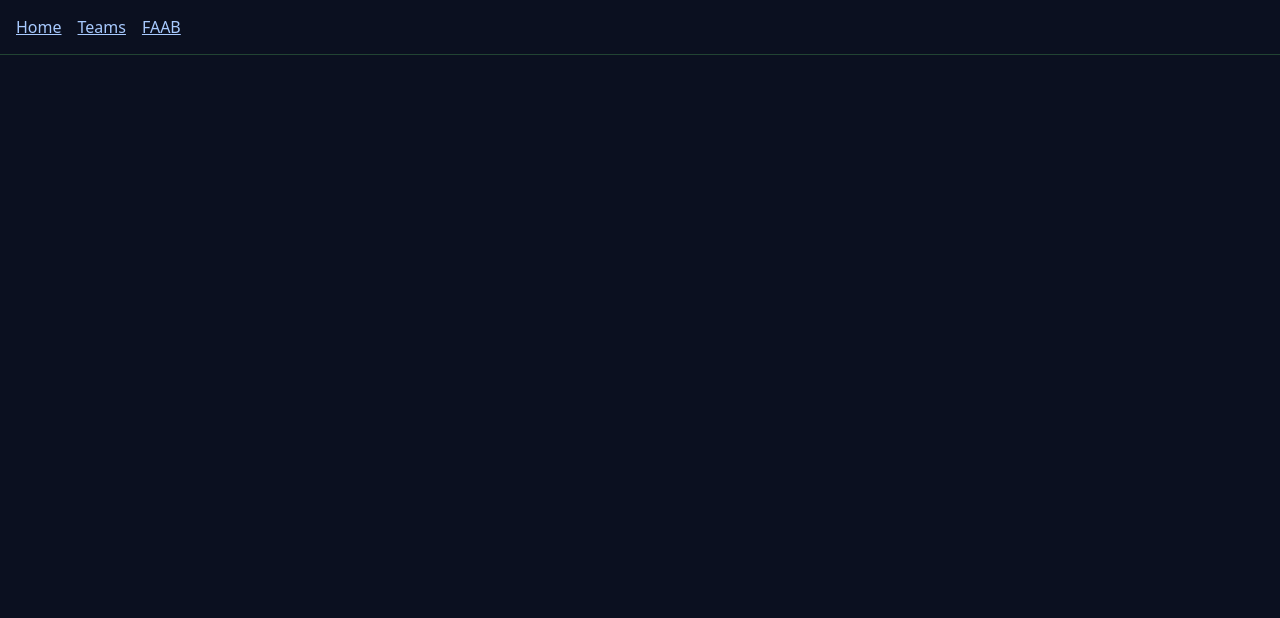
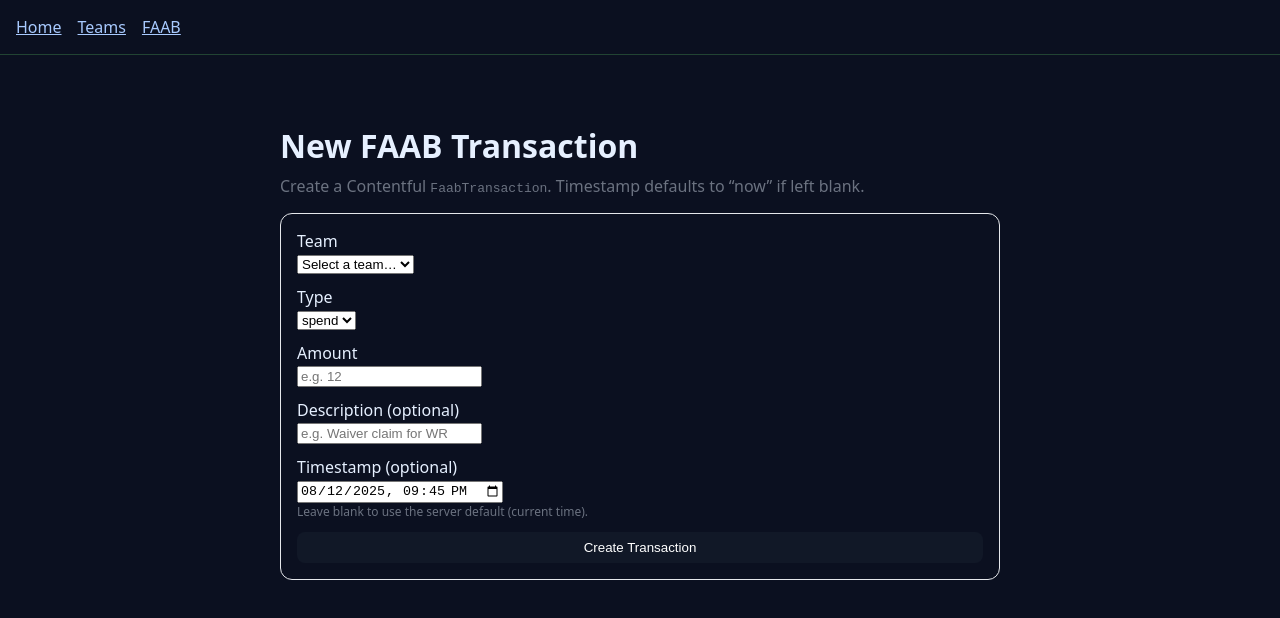
Before and after one commit to brett-thejet/nnfl-fantasy-dashboard, a Next.js app: page /faab/new in a window 1280 px wide. Shown: the top 618 px of the page. Built offline with nearby package versions, Linux system fonts and the light colour scheme; no server answers.

Commit message:
feat(faab): auto-detect Contentful field IDs + server default timestamp + publish entries

```diff
--- a/app/api/faab/route.js
+++ b/app/api/faab/route.js
@@ -1,44 +1,107 @@
 import { NextResponse } from 'next/server';
-import { createClient } from 'contentful-management';
+import contentfulManagement from 'contentful-management';
 
-function bad(msg, code = 400) {
-  return NextResponse.json({ ok: false, error: msg }, { status: code });
+const SPACE_ID = process.env.CONTENTFUL_SPACE_ID || process.env.NEXT_PUBLIC_CONTENTFUL_SPACE_ID;
+const CMA_TOKEN = process.env.CONTENTFUL_CMA_TOKEN;
+const ENV_ID = process.env.CONTENTFUL_ENV_ID || 'master';
+const LOCALE = 'en-US';
+const CONTENT_TYPE_ID = 'faabTransaction';
+
+function pickFieldId(fields, candidates) {
+  const set = new Set(fields.map(f => f.id));
+  for (const id of candidates) {
+    if (set.has(id)) return id;
+  }
+  return null;
 }
 
 export async function POST(req) {
   try {
-    const { teamId, type, amount, description, timestamp } = await req.json();
+    if (!SPACE_ID || !CMA_TOKEN) {
+      return NextResponse.json(
+        { ok: false, error: 'Missing Contentful env vars (CONTENTFUL_SPACE_ID, CONTENTFUL_CMA_TOKEN)' },
+        { status: 500 }
+      );
+    }
 
-    if (!process.env.CONTENTFUL_CMA_TOKEN) return bad('Missing CONTENTFUL_CMA_TOKEN on server', 500);
-    if (!process.env.CONTENTFUL_SPACE_ID) return bad('Missing CONTENTFUL_SPACE_ID on server', 500);
+    const body = await req.json();
+    const { teamId, type, amount, description, timestamp } = body || {};
 
-    if (!teamId) return bad('teamId is required');
-    if (!['spend', 'add'].includes(type)) return bad('type must be "spend" or "add"');
-    const amt = Number(amount);
-    if (!Number.isFinite(amt)) return bad('amount must be a number');
+    if (!teamId || !amount || !Number.isFinite(Number(amount))) {
+      return NextResponse.json(
+        { ok: false, error: 'teamId and numeric amount are required' },
+        { status: 400 }
+      );
+    }
 
-    const cma = createClient({ accessToken: process.env.CONTENTFUL_CMA_TOKEN });
-    const space = await cma.getSpace(process.env.CONTENTFUL_SPACE_ID);
-    const env = await space.getEnvironment('master'); // change if your env is not 'master'
+    // Create CMA client
+    const client = contentfulManagement.createClient({ accessToken: CMA_TOKEN });
+    const space = await client.getSpace(SPACE_ID);
+    const env = await space.getEnvironment(ENV_ID);
 
-    const entry = await env.createEntry('faabTransaction', {
-      fields: {
-        team: {
-          'en-US': {
-            sys: { type: 'Link', linkType: 'Entry', id: teamId }
-          }
-        },
-        type: { 'en-US': type },
-        amount: { 'en-US': amt },
-        description: { 'en-US': description || '' },
-        timestamp: { 'en-US': timestamp || new Date().toISOString() }
+    // Introspect the content type to find actual field IDs
+    const ct = await env.getContentType(CONTENT_TYPE_ID);
+    const fields = ct.fields || [];
+
+    const teamFieldId = pickFieldId(fields, ['team', 'teams', 'ownerTeam']);
+    const typeFieldId = pickFieldId(fields, ['type', 'transactionType', 'faabType']);
+    const amountFieldId = pickFieldId(fields, ['amount', 'faabAmount']);
+    const descFieldId = pickFieldId(fields, ['description', 'note', 'details']);
+    const tsFieldId = pickFieldId(fields, ['timestamp', 'date', 'createdAt']);
+
+    if (!teamFieldId) {
+      return NextResponse.json(
+        { ok: false, error: `No suitable Team reference field found on "${CONTENT_TYPE_ID}". Tried team/teams/ownerTeam.` },
+        { status: 422 }
+      );
+    }
+    if (!amountFieldId) {
+      return NextResponse.json(
+        { ok: false, error: `No numeric amount field found on "${CONTENT_TYPE_ID}". Tried amount/faabAmount.` },
+        { status: 422 }
+      );
+    }
+    if (!typeFieldId) {
+      return NextResponse.json(
+        { ok: false, error: `No type field found on "${CONTENT_TYPE_ID}". Tried type/transactionType/faabType.` },
+        { status: 422 }
+      );
+    }
+
+    // Build payload with server-side defaults
+    const nowIso = new Date().toISOString();
+    const fieldsPayload = {
+      [teamFieldId]: {
+        [LOCALE]: {
+          sys: { type: 'Link', linkType: 'Entry', id: String(teamId) }
+        }
+      },
+      [typeFieldId]: {
+        [LOCALE]: String(type || 'spend')
+      },
+      [amountFieldId]: {
+        [LOCALE]: Number(amount)
       }
-    });
+    };
 
+    if (descFieldId && description) {
+      fieldsPayload[descFieldId] = { [LOCALE]: String(description) };
+    }
+    if (tsFieldId) {
+      fieldsPayload[tsFieldId] = { [LOCALE]: String(timestamp || nowIso) };
+    }
+
+    // Create & publish entry
+    const entry = await env.createEntry(CONTENT_TYPE_ID, { fields: fieldsPayload });
     const published = await entry.publish();
+
     return NextResponse.json({ ok: true, id: published.sys.id });
   } catch (err) {
-    console.error('FAAB POST error', err);
-    return NextResponse.json({ ok: false, error: err?.message || 'Unknown error' }, { status: 500 });
+    const status = err?.status || 500;
+    const msg = err?.message || 'Unknown error';
+    return NextResponse.json(
+      { ok: false, error: msg, raw: err?.response?.data || null },
+      { status }
+    );
   }
 }
--- a/app/faab/new/page.js
+++ b/app/faab/new/page.js
@@ -1,25 +1,143 @@
-import { getContentfulClient } from '../../../src/contentfulClient';
-import FormClient from './FormClient';
+'use client';
 
-export const revalidate = 60;
+import { useEffect, useMemo, useState } from 'react';
+import client from '@/src/contentfulClient';
 
 async function fetchTeams() {
-  const client = getContentfulClient();
-  const res = await client.getEntries({ content_type: 'team', order: 'fields.name' });
-  return res.items.map(t => ({
+  const res = await client.getEntries({
+    content_type: 'team',
+    select: ['fields.name', 'fields.slug'],
+    order: 'fields.name',
+  });
+  return (res.items || []).map(t => ({
     id: t.sys.id,
     name: t.fields.name,
     slug: t.fields.slug,
   }));
 }
 
-export default async function NewFaabPage() {
-  const teams = await fetchTeams();
+function toISOIfProvided(localDtString) {
+  if (!localDtString) return undefined;
+  // local "YYYY-MM-DDTHH:mm" → ISO
+  const d = new Date(localDtString);
+  if (isNaN(d.getTime())) return undefined;
+  return d.toISOString();
+}
+
+export default function NewFaabPage() {
+  const [teams, setTeams] = useState([]);
+  const [status, setStatus] = useState({ state: 'idle' });
+
+  useEffect(() => {
+    fetchTeams().then(setTeams).catch(() => setTeams([]));
+  }, []);
+
+  // Default datetime value in the browser (you can delete/clear it to rely on server default)
+  const defaultLocal = useMemo(() => {
+    const d = new Date();
+    const pad = n => String(n).padStart(2, '0');
+    const y = d.getFullYear();
+    const m = pad(d.getMonth() + 1);
+    const day = pad(d.getDate());
+    const hh = pad(d.getHours());
+    const mm = pad(d.getMinutes());
+    return `${y}-${m}-${day}T${hh}:${mm}`;
+  }, []);
+
+  async function handleSubmit(e) {
+    e.preventDefault();
+    const form = new FormData(e.currentTarget);
+    const teamId = form.get('teamId');
+    const type = form.get('type');
+    const amount = Number(form.get('amount'));
+    const description = form.get('description') || undefined;
+    const tsLocal = form.get('timestamp'); // "YYYY-MM-DDTHH:mm" or empty
+    const timestamp = toISOIfProvided(tsLocal); // undefined → server will default
+
+    setStatus({ state: 'saving' });
+
+    try {
+      const res = await fetch('/api/faab', {
+        method: 'POST',
+        headers: { 'Content-Type': 'application/json' },
+        body: JSON.stringify({ teamId, type, amount, description, timestamp }),
+      });
+      const json = await res.json();
+      if (!res.ok || !json.ok) throw new Error(json.error || 'Failed to save');
+      setStatus({ state: 'saved', id: json.id });
+      e.currentTarget.reset();
+    } catch (err) {
+      setStatus({ state: 'error', error: err.message });
+    }
+  }
 
   return (
-    <main style={{ maxWidth: 720, margin: '2rem auto', padding: '0 1rem', fontFamily: 'system-ui, -apple-system' }}>
-      <h1 style={{ marginBottom: 16 }}>New FAAB Transaction</h1>
-      <FormClient teams={teams} />
+    <main style={{ maxWidth: 720, margin: '2rem auto', padding: 16, fontFamily: 'system-ui' }}>
+      <h1 style={{ marginBottom: 8 }}>New FAAB Transaction</h1>
+      <p style={{ marginTop: 0, color: '#6b7280' }}>
+        Create a Contentful <code>FaabTransaction</code>. Timestamp defaults to “now” if left blank.
+      </p>
+
+      <form onSubmit={handleSubmit} style={{ display: 'grid', gap: 12, border: '1px solid #e5e7eb', padding: 16, borderRadius: 12 }}>
+        <label>
+          <div>Team</div>
+          <select name="teamId" required defaultValue="">
+            <option value="" disabled>Select a team…</option>
+            {teams.map(t => (
+              <option key={t.id} value={t.id}>{t.name}</option>
+            ))}
+          </select>
+        </label>
+
+        <label>
+          <div>Type</div>
+          <select name="type" required defaultValue="spend">
+            <option value="spend">spend</option>
+            <option value="add">add</option>
+          </select>
+        </label>
+
+        <label>
+          <div>Amount</div>
+          <input name="amount" type="number" min="0" step="1" required placeholder="e.g. 12" />
+        </label>
+
+        <label>
+          <div>Description (optional)</div>
+          <input name="description" type="text" placeholder="e.g. Waiver claim for WR" />
+        </label>
+
+        <label>
+          <div>Timestamp (optional)</div>
+          <input
+            name="timestamp"
+            type="datetime-local"
+            defaultValue={defaultLocal}
+          />
+          <div style={{ fontSize: 12, color: '#6b7280' }}>
+            Leave blank to use the server default (current time).
+          </div>
+        </label>
+
+        <button
+          type="submit"
+          disabled={status.state === 'saving'}
+          style={{ padding: '8px 12px', borderRadius: 8, background: '#111827', color: 'white', border: 0 }}
+        >
+          {status.state === 'saving' ? 'Saving…' : 'Create Transaction'}
+        </button>
+      </form>
+
+      {status.state === 'saved' && (
+        <p style={{ color: '#10b981', marginTop: 12 }}>
+          Saved! Entry ID: <code>{status.id}</code>
+        </p>
+      )}
+      {status.state === 'error' && (
+        <p style={{ color: '#ef4444', marginTop: 12 }}>
+          Error: {status.error}
+        </p>
+      )}
     </main>
   );
 }
```
